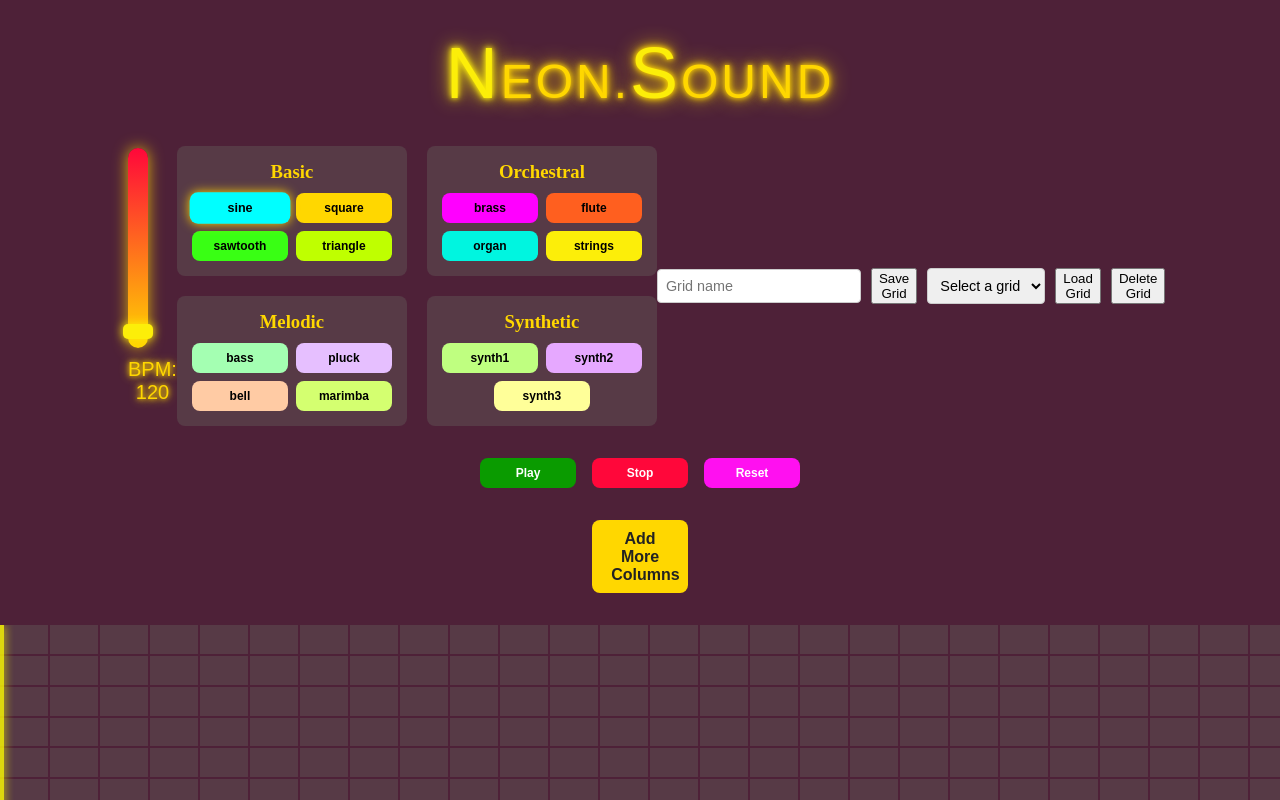
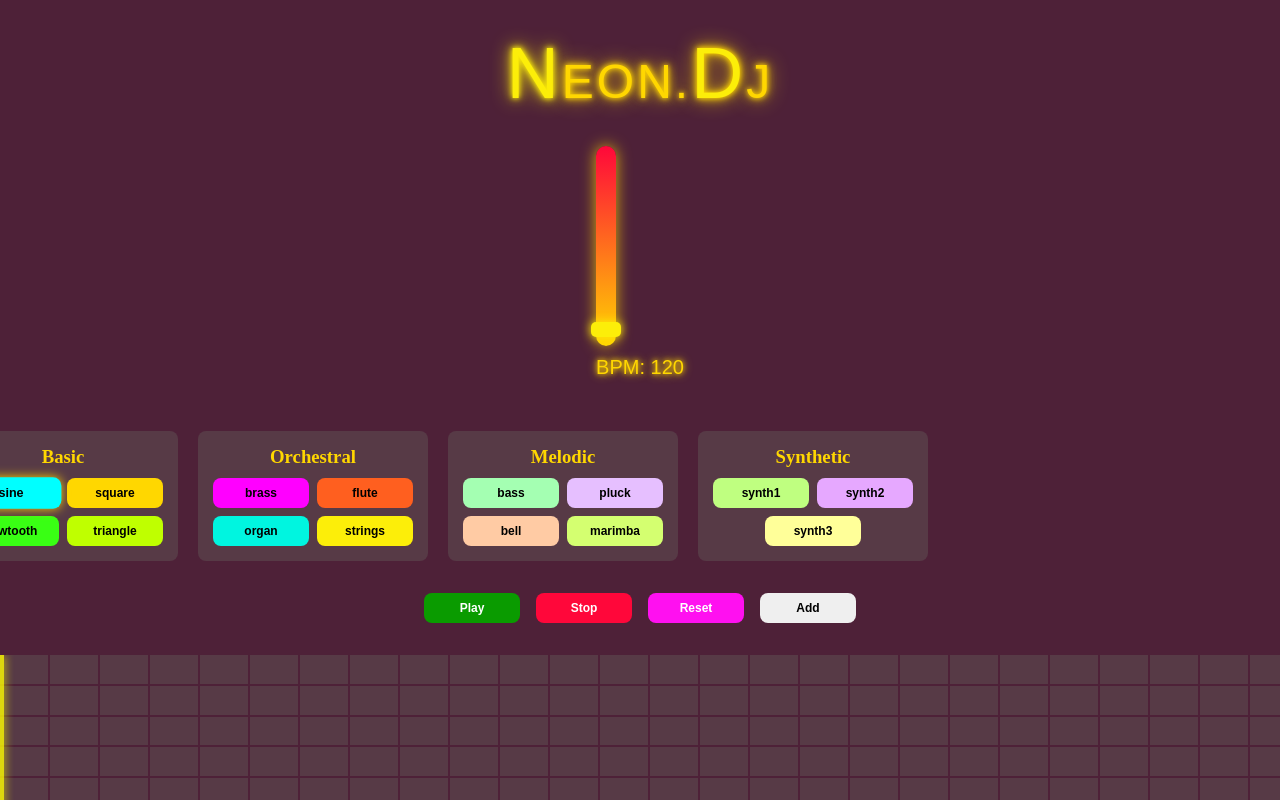
Before and after one commit to officialMattTuson/Sound-Map, an Angular app: page / in a window 1280 px wide. Shown: the top 800 px of the page. Built offline with nearby package versions, Linux system fonts and the light colour scheme.

Commit message:
html and scss file tidy ups

```diff
--- a/src/components/sound-grid/sound-grid.component.html
+++ b/src/components/sound-grid/sound-grid.component.html
@@ -1,14 +1,14 @@
 <div class="container">
   <div class="neon-text">
-    <span>N</span>EON.<span>S</span>OUND
+    <span>N</span>EON.<span>D</span>J
   </div>
-  <div class="controls">
-    <app-tempo-lever (tempoChange)="setTempo($event)"></app-tempo-lever>
-    <div class="instruments">
+  <app-tempo-lever (tempoChange)="setTempo($event)"></app-tempo-lever>
+  <div class="controls__container">
+    <div class="controls__instruments">
       @for (category of instrumentCategories; track category) {
-        <div class="instrument-category">
+        <div class="controls__instrument-category">
           <h3>{{ category.name }}</h3>
-          <div class="instrument-buttons">
+          <div class="controls__instrument-buttons">
             @for (instrument of category.instruments; track instrument) {
               <button
                 class="btn"
@@ -22,7 +22,7 @@
         </div>
       }
     </div>
-    <div class="grid-controls">
+    <!-- <div class="controls__grid">
       <input
         type="text"
         [(ngModel)]="gridName"
@@ -37,15 +37,15 @@
         }
       </select>
       <button (click)="loadGrid()">Load Grid</button>
-      <button (click)="deleteGrid()" class="delete-btn">Delete Grid</button>
-    </div>
+      <button (click)="deleteGrid()">Delete Grid</button>
+    </div> -->
   </div>
   <div class="button-group">
     <button class="btn play-button" (click)="startPlayback()">Play</button>
     <button class="btn stop-button" (click)="stopPlayback()">Stop</button>
     <button class="btn reset-button" (click)="resetGrid()">Reset</button>
+    <button class="btn" (click)="addColumns()">Add</button>
   </div>
-  <button class="btn add-columns-btn" (click)="addColumns()">Add More Columns</button>
   <div class="grid-container">
 
     <div class="grid">
--- a/src/components/sound-grid/sound-grid.component.scss
+++ b/src/components/sound-grid/sound-grid.component.scss
@@ -1,4 +1,5 @@
-html, body {
+html,
+body {
   overflow-x: hidden;
   width: 100vw;
 }
@@ -49,40 +50,47 @@ html, body {
 }
 
 .controls {
+  &__container {
     display: flex;
     align-items: center;
     justify-content: space-between;
     width: 80%;
   }
 
-.instruments {
-  display: grid;
-  grid-template-columns: 2fr 2fr;
+  &__instruments {
+    display: flex;
+    // grid-template-columns: 2fr 2fr;
     gap: 1.25rem;
     justify-content: end;
     max-width: 800px;
     width: 100%;
   }
 
-.instrument-category {
+  &__instrument-category {
     background: #573a46;
     padding: 15px;
     border-radius: 8px;
     min-width: 200px;
 
-}
-
-.instrument-category h3 {
+    h3 {
       margin: 0 0 10px 0;
       text-align: center;
       color: #ffd700;
     }
+  }
 
-.instrument-buttons {
+  &__instrument-buttons {
     display: flex;
     flex-wrap: wrap;
     gap: 8px;
     justify-content: center;
+  }
+
+  &__grid {
+    display: flex;
+    gap: 10px;
+    align-items: center;
+  }
 }
 
 .grid-container {
@@ -126,13 +134,8 @@ html, body {
   transition: left var(--step-interval, 250ms) linear;
 }
 
-.grid-controls {
-  display: flex;
-  gap: 10px;
-  align-items: center;
-}
-
-.grid-name-input, .grid-select {
+.grid-name-input,
+.grid-select {
   padding: 8px;
   border-radius: 4px;
   border: 1px solid #ccc;
@@ -193,20 +196,3 @@ html, body {
   background-color: #0a9b00;
   color: #fff;
 }
-
-.add-columns-btn {
-  background-color: #ffd700;
-  color: #222;
-  padding: 0.6rem 1.2rem;
-  border: none;
-  border-radius: 0.5rem;
-  cursor: pointer;
-  font-size: 1rem;
-  font-weight: bold;
-  transition: all 0.2s ease-in-out;
-}
-
-.add-columns-btn:hover {
-  background-color: #fcee09;
-  box-shadow: 0 0 10px rgba(255, 215, 0, 0.7);
-}
```
Lines whose indentation alone changed are shown as unchanged.
